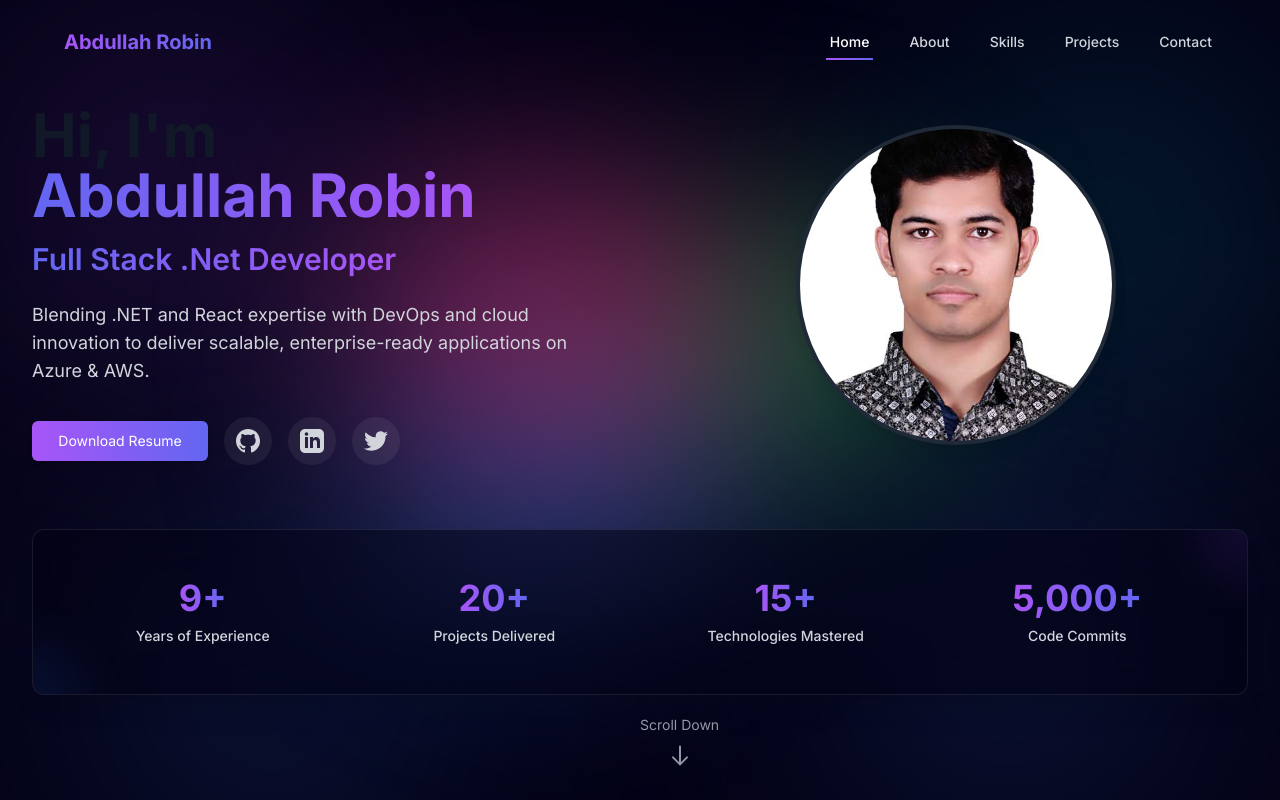
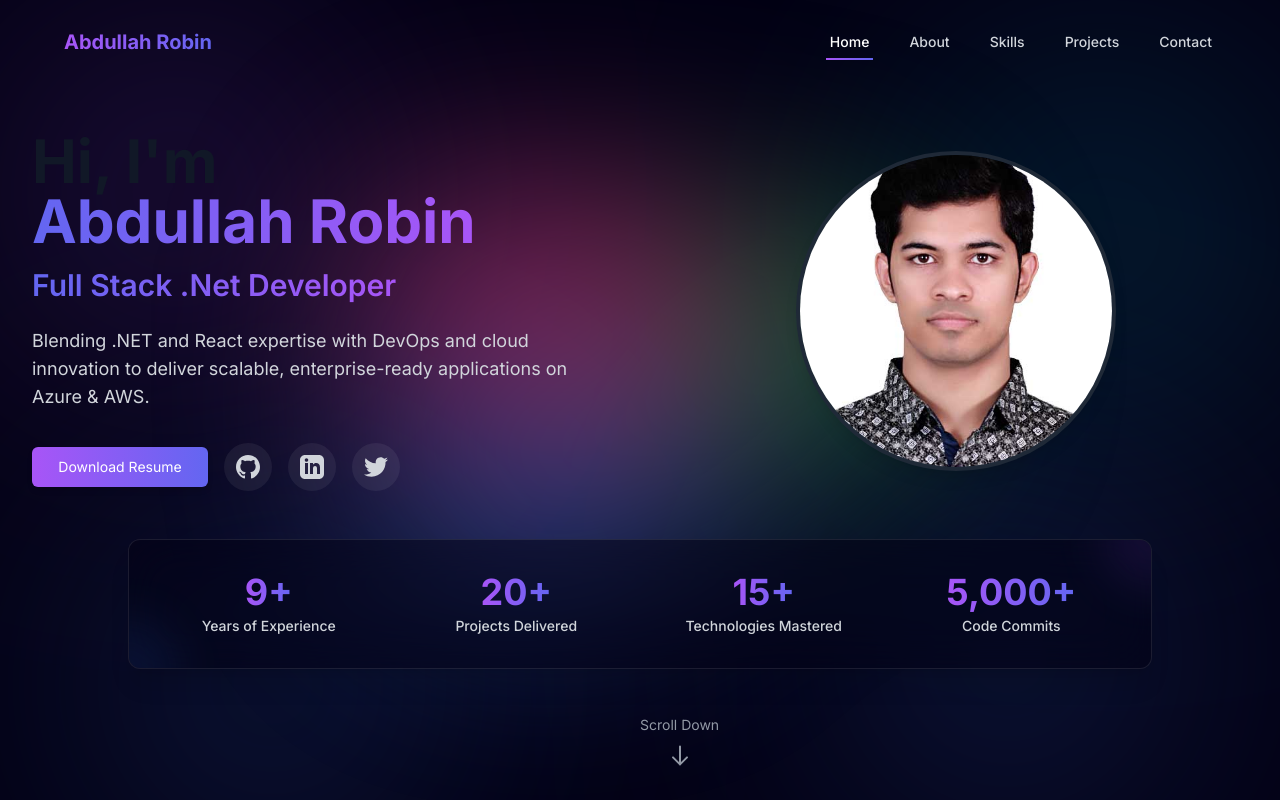
Before and after one commit to robinabdullah/robinabdullah.github.io, a Next.js app: page / in a window 1280 px wide. Shown: the top 800 px of the page. Built offline with nearby package versions, Linux system fonts and the light colour scheme.

Commit message:
Refactor Hero component

```diff
--- a/src/components/sections/Hero.tsx
+++ b/src/components/sections/Hero.tsx
@@ -42,11 +42,11 @@ function StatItem({ value, label, delay }: { value: number; label: string; delay
   }, [start]);
 
   return (
-    <div className="flex flex-col items-center p-4 rounded-lg transition-all duration-300 hover:scale-105 hover:shadow-lg hover:shadow-purple-500/5 cursor-default group">
+    <div className="flex flex-col items-center p-3 rounded-lg transition-all duration-300 hover:scale-105 hover:shadow-lg hover:shadow-purple-500/5 cursor-default group">
       <div className="text-3xl md:text-4xl font-bold bg-gradient-to-r from-[#a855f7] to-[#6366f1] bg-clip-text text-transparent group-hover:from-[#6366f1] group-hover:to-[#a855f7] transition-all duration-500" ref={countUpRef}>
         0
       </div>
-      <div className="mt-2 text-sm text-gray-300 font-medium group-hover:text-white">{label}</div>
+      <div className="mt-1 text-sm text-gray-300 font-medium group-hover:text-white">{label}</div>
     </div>
   );
 }
@@ -153,34 +153,34 @@ export default function Hero({
 
           {/* Static Statistics */}
           {statistics && (
-            <div className="mt-16 grid grid-cols-2 md:grid-cols-4 gap-4 bg-[#0300147a] backdrop-blur-xl p-8 rounded-xl border border-[#ffffff18] shadow-xl relative overflow-hidden">
+            <div className="mt-12 grid grid-cols-2 md:grid-cols-4 gap-2 bg-[#0300147a] backdrop-blur-xl p-5 rounded-xl border border-[#ffffff18] shadow-xl relative overflow-hidden mx-auto max-w-5xl">
               {/* Decorative elements */}
               <div className="absolute -right-12 -top-12 w-24 h-24 rounded-full bg-purple-500/10 blur-xl"></div>
               <div className="absolute -left-12 -bottom-12 w-24 h-24 rounded-full bg-blue-500/10 blur-xl"></div>
 
-              <div className="flex flex-col items-center p-4 rounded-lg transition-all duration-300 hover:scale-105 hover:shadow-lg hover:shadow-purple-500/5 cursor-default group">
+              <div className="flex flex-col items-center p-3 rounded-lg transition-all duration-300 hover:scale-105 hover:shadow-lg hover:shadow-purple-500/5 cursor-default group">
                 <div className="text-3xl md:text-4xl font-bold bg-gradient-to-r from-[#a855f7] to-[#6366f1] bg-clip-text text-transparent group-hover:from-[#6366f1] group-hover:to-[#a855f7] transition-all duration-500">
                   {displayStats.yearsExperience}+
                 </div>
-                <div className="mt-2 text-sm text-gray-300 font-medium group-hover:text-white">Years of Experience</div>
+                <div className="mt-1 text-sm text-gray-300 font-medium group-hover:text-white">Years of Experience</div>
               </div>
-              <div className="flex flex-col items-center p-4 rounded-lg transition-all duration-300 hover:scale-105 hover:shadow-lg hover:shadow-purple-500/5 cursor-default group">
+              <div className="flex flex-col items-center p-3 rounded-lg transition-all duration-300 hover:scale-105 hover:shadow-lg hover:shadow-purple-500/5 cursor-default group">
                 <div className="text-3xl md:text-4xl font-bold bg-gradient-to-r from-[#a855f7] to-[#6366f1] bg-clip-text text-transparent group-hover:from-[#6366f1] group-hover:to-[#a855f7] transition-all duration-500">
                   {displayStats.projectsDelivered}+
                 </div>
-                <div className="mt-2 text-sm text-gray-300 font-medium group-hover:text-white">Projects Delivered</div>
+                <div className="mt-1 text-sm text-gray-300 font-medium group-hover:text-white">Projects Delivered</div>
               </div>
-              <div className="flex flex-col items-center p-4 rounded-lg transition-all duration-300 hover:scale-105 hover:shadow-lg hover:shadow-purple-500/5 cursor-default group">
+              <div className="flex flex-col items-center p-3 rounded-lg transition-all duration-300 hover:scale-105 hover:shadow-lg hover:shadow-purple-500/5 cursor-default group">
                 <div className="text-3xl md:text-4xl font-bold bg-gradient-to-r from-[#a855f7] to-[#6366f1] bg-clip-text text-transparent group-hover:from-[#6366f1] group-hover:to-[#a855f7] transition-all duration-500">
                   {displayStats.technologiesMastered}+
                 </div>
-                <div className="mt-2 text-sm text-gray-300 font-medium group-hover:text-white">Technologies Mastered</div>
+                <div className="mt-1 text-sm text-gray-300 font-medium group-hover:text-white">Technologies Mastered</div>
               </div>
-              <div className="flex flex-col items-center p-4 rounded-lg transition-all duration-300 hover:scale-105 hover:shadow-lg hover:shadow-purple-500/5 cursor-default group">
+              <div className="flex flex-col items-center p-3 rounded-lg transition-all duration-300 hover:scale-105 hover:shadow-lg hover:shadow-purple-500/5 cursor-default group">
                 <div className="text-3xl md:text-4xl font-bold bg-gradient-to-r from-[#a855f7] to-[#6366f1] bg-clip-text text-transparent group-hover:from-[#6366f1] group-hover:to-[#a855f7] transition-all duration-500">
                   {displayStats.codeCommits.toLocaleString()}+
                 </div>
-                <div className="mt-2 text-sm text-gray-300 font-medium group-hover:text-white">Code Commits</div>
+                <div className="mt-1 text-sm text-gray-300 font-medium group-hover:text-white">Code Commits</div>
               </div>
             </div>
           )}
@@ -249,7 +249,7 @@ export default function Hero({
             initial={{ opacity: 0, y: 20 }}
             animate={{ opacity: 1, y: 0 }}
             transition={{ duration: 0.5, delay: 0.4 }}
-            className="mt-16 grid grid-cols-2 md:grid-cols-4 gap-4 bg-[#0300147a] backdrop-blur-xl p-8 rounded-xl border border-[#ffffff18] shadow-xl relative overflow-hidden group"
+            className="mt-12 grid grid-cols-2 md:grid-cols-4 gap-2 bg-[#0300147a] backdrop-blur-xl p-5 rounded-xl border border-[#ffffff18] shadow-xl relative overflow-hidden mx-auto max-w-5xl"
           >
             {/* Decorative elements */}
             <div className="absolute -right-12 -top-12 w-24 h-24 rounded-full bg-purple-500/10 blur-xl"></div>
```
